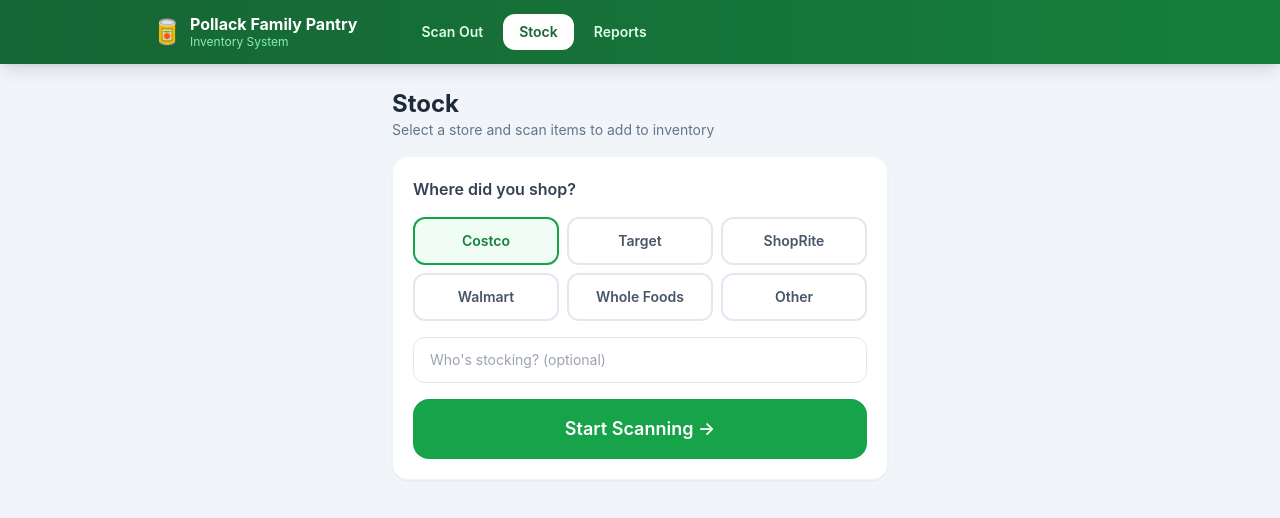
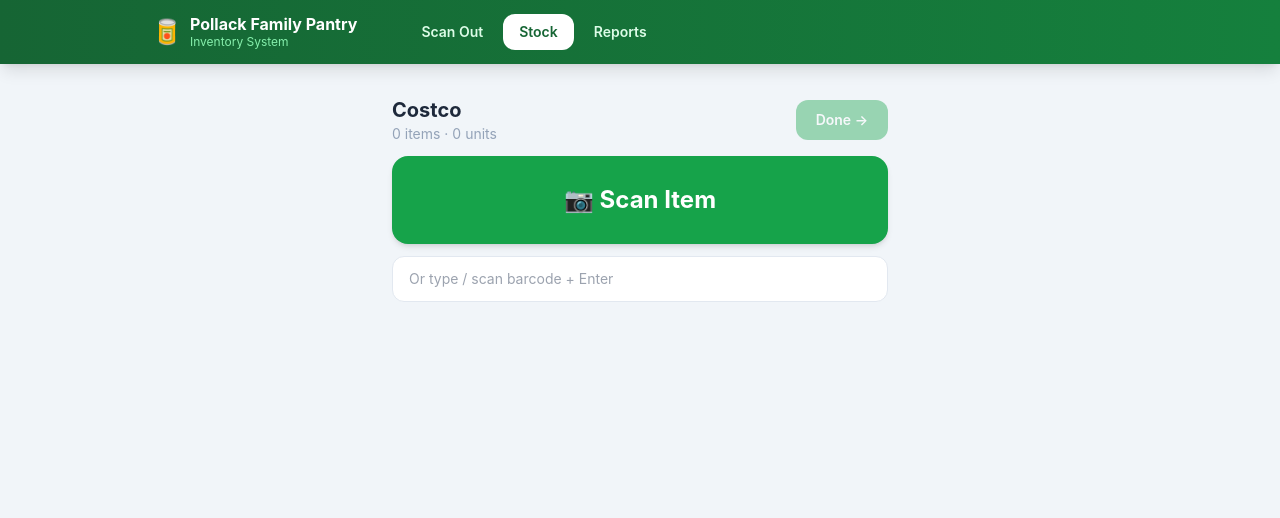
Before and after one commit to JordanP244656/PantrySystem, a React (Vite) app in the folder frontend/: page /stock in a window 1280 px wide. Both pictures are taken after a click on the button "Costco". Shown: the top 518 px of the page. Built offline with nearby package versions, Linux system fonts and the light colour scheme.

Commit message:
Stock page: remove name/who fields, tap store goes straight to scanning, cleaner UI

```diff
--- a/frontend/src/pages/MassStockIn.jsx
+++ b/frontend/src/pages/MassStockIn.jsx
@@ -8,7 +8,6 @@ export default function MassStockIn() {
   const [step, setStep] = useState('store')
   const [storeName, setStoreName] = useState('')
   const [customStore, setCustomStore] = useState('')
-  const [performer, setPerformer] = useState('')
   const [items, setItems] = useState([])
   const [showScanner, setShowScanner] = useState(false)
   const [lastScanned, setLastScanned] = useState(null)
@@ -50,7 +49,6 @@ export default function MassStockIn() {
       if (existing.length > 0) {
         item = existing[0]
         size = item.sizes.find(s => s.is_default) || item.sizes[0]
-        // Try to get image from cache
         lookupUPC(barcode, effectiveStore).then(p => {
           if (p?.image_url) setItems(prev => prev.map(i => i.item_id === item.id ? { ...i, image_url: p.image_url, purchase_url: p.purchase_url } : i))
         }).catch(() => {})
@@ -94,7 +92,7 @@ export default function MassStockIn() {
     try {
       await massStock({
         store_id: null,
-        performed_by: performer || null,
+        performed_by: null,
         notes: `Store: ${effectiveStore}`,
         items: items.map(({ item_id, item_size_id, quantity }) => ({ item_id, item_size_id, quantity, expiration_date: null })),
       })
@@ -108,70 +106,63 @@ export default function MassStockIn() {
   }
 
   if (step === 'done') return (
-    <div className="max-w-lg mx-auto text-center py-16 px-4 space-y-4">
+    <div className="max-w-lg mx-auto text-center py-20 px-4 space-y-3">
       <div className="text-7xl">✅</div>
-      <h2 className="text-3xl font-bold text-green-700">{items.length} items stocked!</h2>
-      <p className="text-slate-500">From {effectiveStore}</p>
+      <h2 className="text-3xl font-bold text-slate-800">{items.length} items stocked</h2>
+      <p className="text-slate-400">from {effectiveStore}</p>
       <button onClick={() => { setStep('store'); setItems([]); setStoreName(''); setLastScanned(null) }}
-        className="w-full btn-primary py-4 text-lg mt-4">
+        className="w-full btn-primary py-4 text-lg mt-6">
         Stock Another Load
       </button>
     </div>
   )
 
   if (step === 'store') return (
-    <div className="max-w-lg mx-auto space-y-4 px-2">
-      <div className="pt-2">
+    <div className="max-w-lg mx-auto px-2 pt-4 space-y-3">
       <h1 className="text-2xl font-bold text-slate-800">Stock</h1>
-        <p className="text-slate-500 text-sm">Select a store and scan items to add to inventory</p>
-      </div>
-      <div className="card p-5 space-y-4">
-        <h2 className="font-semibold text-slate-700">Where did you shop?</h2>
       <div className="grid grid-cols-3 gap-2">
         {PRESET_STORES.map(s => (
-            <button key={s} onClick={() => setStoreName(s)}
-              className={`py-3 rounded-xl border-2 font-semibold text-sm transition-all ${storeName === s ? 'border-green-600 bg-green-50 text-green-700' : 'border-slate-200 hover:border-green-300 text-slate-600'}`}>
+          <button key={s} onClick={() => { setStoreName(s); if (s !== 'Other') setStep('scanning') }}
+            className={`py-4 rounded-2xl border-2 font-semibold text-sm transition-all ${storeName === s ? 'border-green-600 bg-green-50 text-green-700' : 'border-slate-200 hover:border-green-300 text-slate-600 bg-white'}`}>
             {s}
           </button>
         ))}
       </div>
       {storeName === 'Other' && (
-          <input type="text" placeholder="Store name" value={customStore} onChange={e => setCustomStore(e.target.value)} className="input" />
+        <div className="flex gap-2">
+          <input type="text" placeholder="Store name" value={customStore} onChange={e => setCustomStore(e.target.value)}
+            className="input flex-1" autoFocus />
+          <button onClick={() => setStep('scanning')} disabled={!customStore}
+            className="btn-primary px-5 py-3 disabled:opacity-40">Go →</button>
+        </div>
       )}
-        <input type="text" value={performer} onChange={e => setPerformer(e.target.value)} placeholder="Who's stocking? (optional)" className="input" />
-        <button onClick={() => setStep('scanning')} disabled={!storeName || (storeName === 'Other' && !customStore)}
-          className="w-full btn-primary py-4 text-lg disabled:opacity-40">
-          Start Scanning →
-        </button>
-      </div>
     </div>
   )
 
   return (
-    <div className="max-w-lg mx-auto space-y-4 px-2">
-      <div className="pt-2 flex items-start justify-between">
+    <div className="max-w-lg mx-auto space-y-3 px-2 pt-4">
+      <div className="flex items-center justify-between">
         <div>
-          <h1 className="text-2xl font-bold text-slate-800">Stocking — {effectiveStore}</h1>
-          <p className="text-slate-500 text-sm">{items.length} items · {items.reduce((s, i) => s + i.quantity, 0)} units total</p>
+          <h1 className="text-xl font-bold text-slate-800">{effectiveStore}</h1>
+          <p className="text-slate-400 text-sm">{items.length} items · {items.reduce((s, i) => s + i.quantity, 0)} units</p>
         </div>
         <button onClick={() => setShowReview(true)} disabled={items.length === 0}
-          className="bg-green-600 hover:bg-green-700 disabled:opacity-40 text-white px-4 py-2 rounded-xl font-semibold text-sm shadow">
+          className="bg-green-600 hover:bg-green-700 disabled:opacity-40 text-white px-5 py-2.5 rounded-xl font-semibold text-sm">
           Done →
         </button>
       </div>
 
-      <div className="card p-4 space-y-2">
       <button onClick={() => setShowScanner(true)} disabled={scanning}
-          className="w-full bg-green-600 hover:bg-green-700 active:bg-green-800 disabled:opacity-50 text-white font-bold py-6 rounded-2xl text-xl shadow-md">
+        className="w-full bg-green-600 hover:bg-green-700 active:bg-green-800 disabled:opacity-50 text-white font-bold py-7 rounded-2xl text-2xl shadow-md">
         {scanning ? '⏳ Looking up...' : '📷 Scan Item'}
       </button>
+
       <input ref={manualRef} type="text" placeholder="Or type / scan barcode + Enter"
         onKeyDown={e => { if (e.key === 'Enter' && e.target.value) { handleBarcode(e.target.value); e.target.value = '' } }}
         className="input" />
-      </div>
 
       {lastScanned && (
-        <div className={`rounded-2xl p-4 flex items-center gap-3 transition-all ${
+        <div className={`rounded-2xl p-4 flex items-center gap-3 ${
           lastScanned.status === 'added' ? 'bg-green-50 border-2 border-green-200' :
           lastScanned.status === 'loading' ? 'bg-slate-50 border-2 border-slate-200' :
           'bg-red-50 border-2 border-red-200'
@@ -182,7 +173,7 @@ export default function MassStockIn() {
               <div className="font-bold text-green-800 text-lg">{lastScanned.itemName}</div>
               <div className="text-green-600 text-sm">×{lastScanned.quantity} in list</div>
             </>}
-            {lastScanned.status === 'loading' && <div className="text-slate-600 font-medium">Looking up barcode...</div>}
+            {lastScanned.status === 'loading' && <div className="text-slate-500 font-medium">Looking up...</div>}
             {lastScanned.status === 'error' && <div className="text-red-700 font-medium">{lastScanned.msg}</div>}
           </div>
         </div>
@@ -202,12 +193,12 @@ export default function MassStockIn() {
               </div>
               <div className="flex items-center gap-1.5">
                 <button onClick={() => setItems(prev => { const u = [...prev]; u[i] = { ...u[i], quantity: Math.max(1, u[i].quantity - 1) }; return u })}
-                  className="w-7 h-7 rounded-full bg-slate-100 font-bold text-slate-600 text-sm flex items-center justify-center">−</button>
-                <span className="font-bold text-green-700 w-5 text-center text-sm">{item.quantity}</span>
+                  className="w-8 h-8 rounded-full bg-slate-100 font-bold text-slate-600 flex items-center justify-center">−</button>
+                <span className="font-bold text-green-700 w-6 text-center">{item.quantity}</span>
                 <button onClick={() => setItems(prev => { const u = [...prev]; u[i] = { ...u[i], quantity: u[i].quantity + 1 }; return u })}
-                  className="w-7 h-7 rounded-full bg-slate-100 font-bold text-slate-600 text-sm flex items-center justify-center">+</button>
+                  className="w-8 h-8 rounded-full bg-slate-100 font-bold text-slate-600 flex items-center justify-center">+</button>
                 <button onClick={() => setItems(prev => prev.filter((_, idx) => idx !== i))}
-                  className="w-7 h-7 rounded-full bg-red-50 text-red-400 flex items-center justify-center text-sm ml-1">✕</button>
+                  className="w-8 h-8 rounded-full bg-red-50 text-red-400 flex items-center justify-center ml-1">✕</button>
               </div>
             </div>
           ))}
@@ -219,21 +210,20 @@ export default function MassStockIn() {
       {showReview && (
         <div className="fixed inset-0 bg-black/50 flex items-end z-50" onClick={() => setShowReview(false)}>
           <div className="bg-white rounded-t-3xl w-full p-6 space-y-4 max-h-[80vh] overflow-y-auto" onClick={e => e.stopPropagation()}>
-            <h2 className="font-bold text-xl text-slate-800">Confirm Stock In</h2>
-            <p className="text-slate-500 text-sm">{items.length} items from {effectiveStore}</p>
+            <h2 className="font-bold text-xl text-slate-800">Submit Stock — {effectiveStore}</h2>
             {error && <div className="bg-red-100 text-red-700 p-3 rounded-xl text-sm">{error}</div>}
-            <div className="space-y-2 max-h-48 overflow-y-auto">
+            <div className="space-y-1 max-h-52 overflow-y-auto">
               {items.map((item, i) => (
-                <div key={i} className="flex justify-between text-sm py-1 border-b border-slate-50">
-                  <span className="font-medium text-slate-800">{item.itemName}</span>
+                <div key={i} className="flex justify-between text-sm py-1.5 border-b border-slate-50">
+                  <span className="text-slate-700">{item.itemName}</span>
                   <span className="font-bold text-green-700">×{item.quantity}</span>
                 </div>
               ))}
             </div>
-            <div className="grid grid-cols-2 gap-3 pt-2">
+            <div className="grid grid-cols-2 gap-3 pt-1">
               <button onClick={() => setShowReview(false)} className="btn-secondary py-3">Back</button>
               <button onClick={submit} disabled={loading} className="btn-primary py-3 disabled:opacity-50">
-                {loading ? 'Saving...' : 'Submit All'}
+                {loading ? 'Saving...' : 'Submit'}
               </button>
             </div>
           </div>
```
Lines whose indentation alone changed are shown as unchanged.
